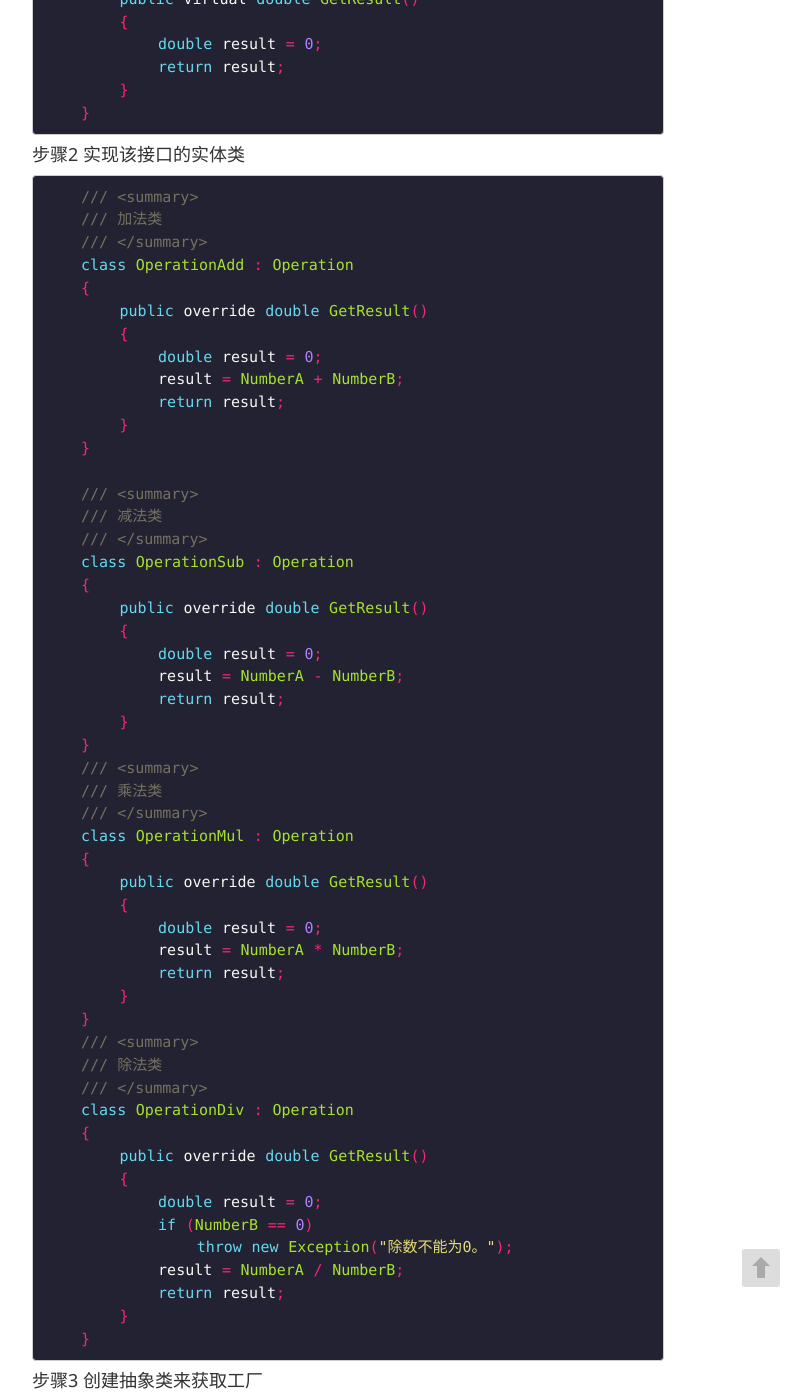
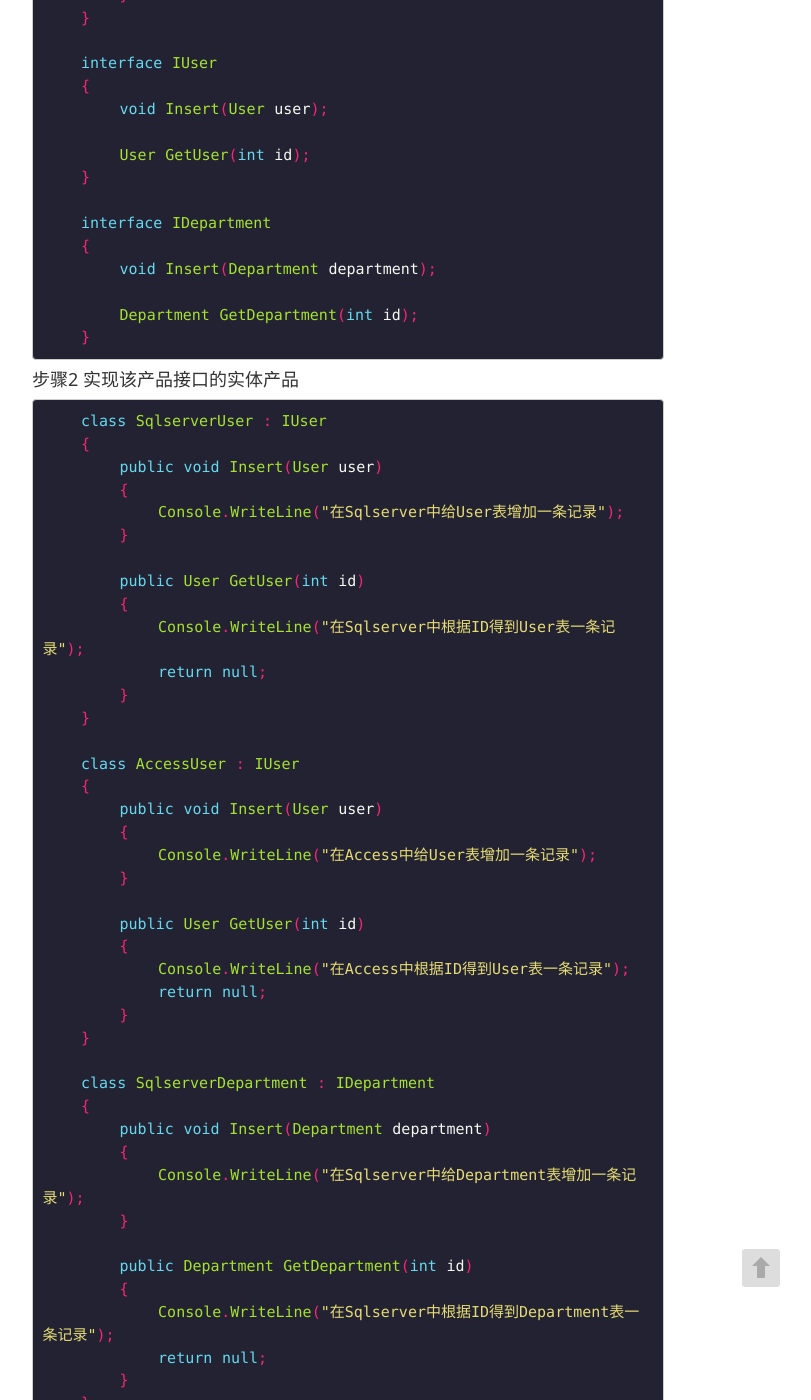
Before and after one commit to kinshines/kinshines.github.io, a Jekyll site: the page built from _posts/2018-05-16-design-pattern-abstract-factory.md, in a window 1280 px wide and 1400 px high, scrolled down 1710 px. Shown: the whole window, without its empty margins (128-939 px from the left). Built offline with Jekyll 4.4.1, drawn with Linux system fonts in a browser that asks for light colours; some of the changed text lies outside the part shown.

Commit message:
abstract-factory

```diff
--- a/_posts/2018-05-16-design-pattern-abstract-factory.md
+++ b/_posts/2018-05-16-design-pattern-abstract-factory.md
@@ -13,7 +13,7 @@
 </p>
 
 ### 意图
-工厂方法模式，定义一个用于创建对象的接口，让子类决定实例化哪一个类。工厂方法使一个类的实例化延迟到其子类
+提供一个创建一系列相关或相互依赖对象的接口，而无需指定它们具体的类。
 ### 主要解决
 主要解决接口选择的问题。
 ### 何时使用
@@ -22,121 +22,137 @@
 在一个产品族里面，定义多个产品。
 ### 关键代码
 在一个工厂里聚合多个同类产品。
-### 与简单工厂的不同之处
-简单工厂模式的最大优点在于工厂类中包含了必要的逻辑判断，根据客户端的选择动态实例化相关的类，对于客户端来说，去除了与具体产品的依赖
-
-抽象工厂方法模式实现时，客户端需要决定实例化哪一个工厂来实现运算类，选择判断的问题还是存在的，也就是说，抽象工厂方法把简单工厂的内部逻辑移到了客户端代码来进行。你想要加功能，本来是该工厂类，而现在修改客户端！
-
+### 与工厂模式的不同之处
 抽象工厂的更大意义在于，使用抽象工厂可以在一个产品族里面，定义多个产品，在一个工厂里聚合多个同类产品。
 
 ### 示例
-使用抽象工厂做一个计算器
+使用抽象工厂实现数据库之间切换
 
-#### 步骤1 创建一个接口
+#### 步骤1 创建产品接口
 
 {% highlight java %}
 
-    /// <summary>
-    /// 运算类
-    /// </summary>
-    class Operation
+    class User
     {
-        private double _numberA = 0;
-        private double _numberB = 0;
-
-        public double NumberA
+        private int _id;
+        public int ID
         {
-            get { return _numberA; }
-            set { _numberA = value; }
+            get { return _id; }
+            set { _id = value; }
         }
 
-        public double NumberB
+        private string _name;
+        public string Name
         {
-            get { return _numberB; }
-            set { _numberB = value; }
+            get { return _name; }
+            set { _name = value; }
+        }
+    }
+
+    class Department
+    {
+        private int _id;
+        public int ID
+        {
+            get { return _id; }
+            set { _id = value; }
         }
 
-        /// <summary>
-        /// 得到运算结果
-        /// </summary>
-        /// <returns></returns>
-        public virtual double GetResult()
+        private string _deptName;
+        public string DeptName
         {
-            double result = 0;
-            return result;
+            get { return _deptName; }
+            set { _deptName = value; }
+        }
+    }
+
+    interface IUser
+    {
+        void Insert(User user);
+
+        User GetUser(int id);
+    }
+
+    interface IDepartment
+    {
+        void Insert(Department department);
+
+        Department GetDepartment(int id);
+    }
+
+{% endhighlight %}
+
+#### 步骤2 实现该产品接口的实体产品
+
+{% highlight java %}
+
+    class SqlserverUser : IUser
+    {
+        public void Insert(User user)
+        {
+            Console.WriteLine("在Sqlserver中给User表增加一条记录");
+        }
+
+        public User GetUser(int id)
+        {
+            Console.WriteLine("在Sqlserver中根据ID得到User表一条记录");
+            return null;
+        }
+    }
+
+    class AccessUser : IUser
+    {
+        public void Insert(User user)
+        {
+            Console.WriteLine("在Access中给User表增加一条记录");
+        }
+
+        public User GetUser(int id)
+        {
+            Console.WriteLine("在Access中根据ID得到User表一条记录");
+            return null;
+        }
+    }
+
+    class SqlserverDepartment : IDepartment
+    {
+        public void Insert(Department department)
+        {
+            Console.WriteLine("在Sqlserver中给Department表增加一条记录");
+        }
+
+        public Department GetDepartment(int id)
+        {
+            Console.WriteLine("在Sqlserver中根据ID得到Department表一条记录");
+            return null;
+        }
+    }
+
+    class AccessDepartment : IDepartment
+    {
+        public void Insert(Department department)
+        {
+            Console.WriteLine("在Access中给Department表增加一条记录");
+        }
+
+        public Department GetDepartment(int id)
+        {
+            Console.WriteLine("在Access中根据ID得到Department表一条记录");
+            return null;
         }
     }
 
 {% endhighlight %}
 
-#### 步骤2 实现该接口的实体类
+#### 步骤3 创建抽象工厂
 
 {% highlight java %}
 
-    /// <summary>
-    /// 加法类
-    /// </summary>
-    class OperationAdd : Operation
-    {
-        public override double GetResult()
-        {
-            double result = 0;
-            result = NumberA + NumberB;
-            return result;
-        }
-    }
-
-    /// <summary>
-    /// 减法类
-    /// </summary>
-    class OperationSub : Operation
-    {
-        public override double GetResult()
-        {
-            double result = 0;
-            result = NumberA - NumberB;
-            return result;
-        }
-    }
-    /// <summary>
-    /// 乘法类
-    /// </summary>
-    class OperationMul : Operation
-    {
-        public override double GetResult()
-        {
-            double result = 0;
-            result = NumberA * NumberB;
-            return result;
-        }
-    }
-    /// <summary>
-    /// 除法类
-    /// </summary>
-    class OperationDiv : Operation
-    {
-        public override double GetResult()
-        {
-            double result = 0;
-            if (NumberB == 0)
-                throw new Exception("除数不能为0。");
-            result = NumberA / NumberB;
-            return result;
-        }
-    }
-
-{% endhighlight %}
-
-#### 步骤3 创建抽象类来获取工厂
-
-{% highlight java %}
-
-    /// <summary>
-    /// 工厂方法
-    /// </summary>
     interface IFactory
     {
-        Operation CreateOperation();
+        IUser CreateUser();
+
+        IDepartment CreateDepartment();
     }
 
 {% endhighlight %}
@@ -145,47 +161,29 @@
 
 {% highlight java %}
 
-    /// <summary>
-    /// 专门负责生产“+”的工厂
-    /// </summary>
-    class AddFactory : IFactory
+    class SqlServerFactory : IFactory
     {
-        public Operation CreateOperation()
+        public IUser CreateUser()
         {
-            return new OperationAdd();
+            return new SqlserverUser();
+        }
+
+        public IDepartment CreateDepartment()
+        {
+            return new SqlserverDepartment();
         }
     }
 
-    /// <summary>
-    /// 专门负责生产“-”的工厂
-    /// </summary>
-    class SubFactory : IFactory
+    class AccessFactory : IFactory
     {
-        public Operation CreateOperation()
+        public IUser CreateUser()
         {
-            return new OperationSub();
+            return new AccessUser();
         }
-    }
 
-    /// <summary>
-    /// 专门负责生产“*”的工厂
-    /// </summary>
-    class MulFactory : IFactory
-    {
-        public Operation CreateOperation()
+        public IDepartment CreateDepartment()
         {
-            return new OperationMul();
-        }
-    }
-
-    /// <summary>
-    /// 专门负责生产“/”的工厂
-    /// </summary>
-    class DivFactory : IFactory
-    {
-        public Operation CreateOperation()
-        {
-            return new OperationDiv();
+            return new AccessDepartment();
         }
     }
 
```
Also changed, not shown: _posts/2018-05-16-design-pattern-factory.md (+2 -0 lines).
